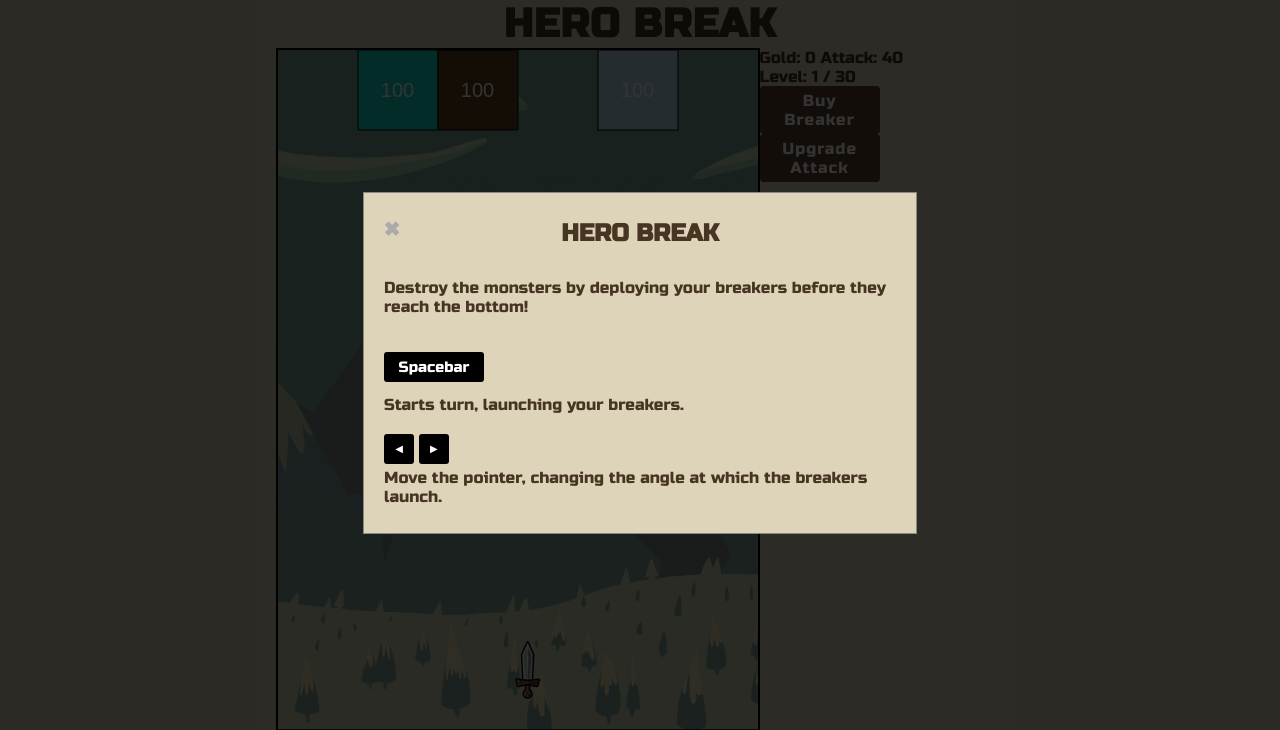
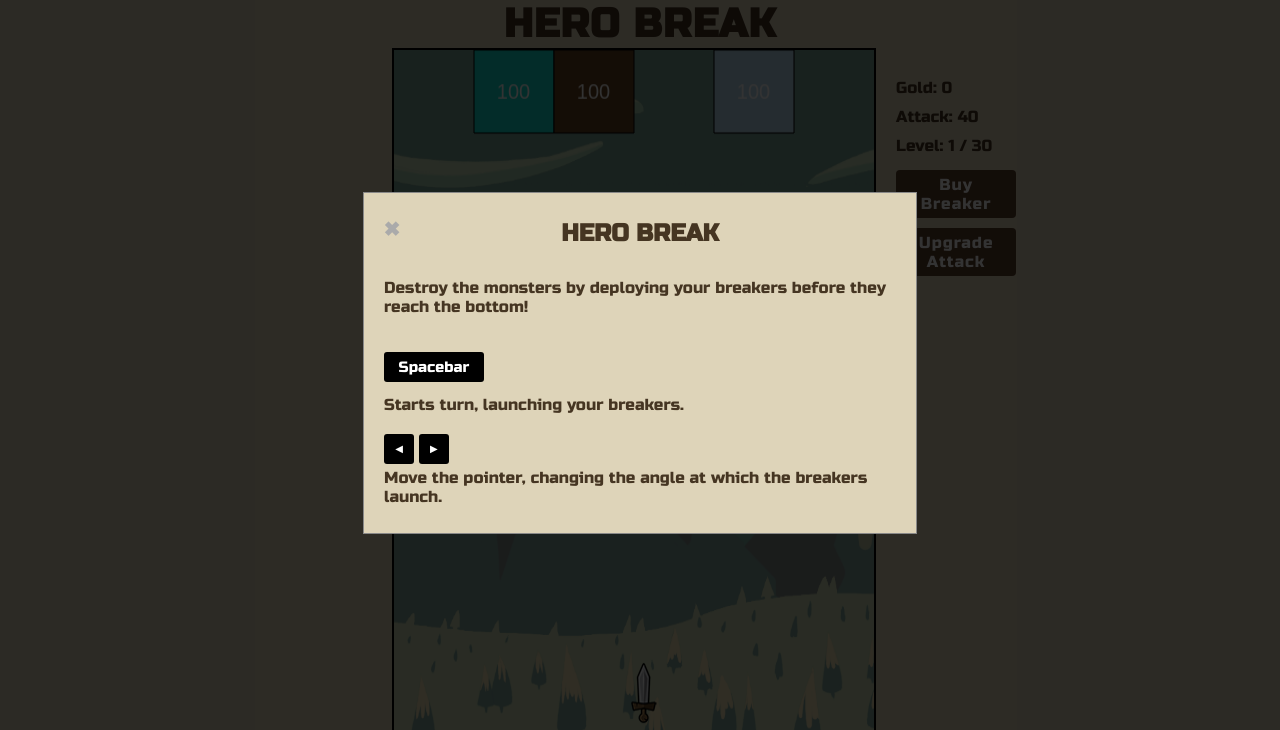
Before and after one commit to RoyceJH/herobreak, a plain HTML site: page index.html in a window 1280 px wide. Shown: the top 730 px of the page. Drawn offline with nearby package versions, Linux system fonts and the light colour scheme.

Commit message:
add status information

```diff
--- a/css/app.css
+++ b/css/app.css
@@ -27,14 +27,17 @@ header {
 
 header h1 {
   letter-spacing: 1px;
+  paddig-bottom
 }
 
 .main-content {
   display: flex;
+  margin-left: 253px;
 }
 
 #canvas {
   border: 2px solid black;
+  position: relative;
 }
 
 .site-links {
@@ -147,6 +150,10 @@ aside {
 .status {
   width: 25%;
   height: 700px;
+  padding-left: 20px;
+  padding-top: 30px;
+  display: flex;
+  flex-direction: column;
 }
 
 button {
@@ -161,6 +168,11 @@ button {
   cursor: pointer;
   background-color: #5d402b;
   color: white;
+  margin: 5px 0px;
+}
+
+.status span {
+  margin-bottom: 10px;
 }
 
 .status button:hover {
```
